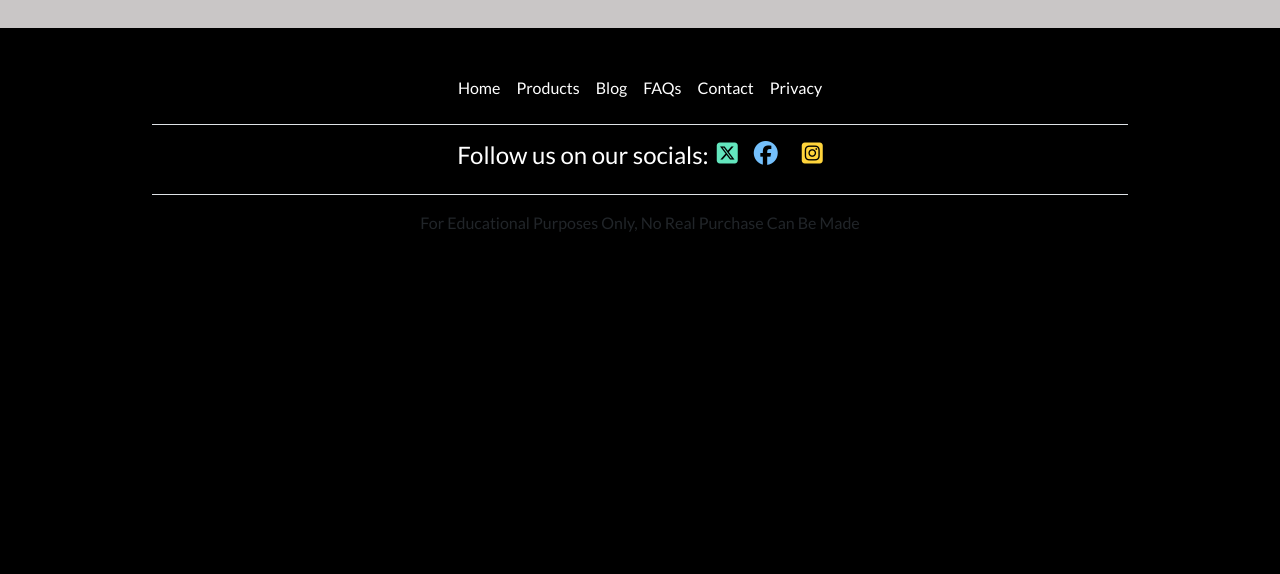
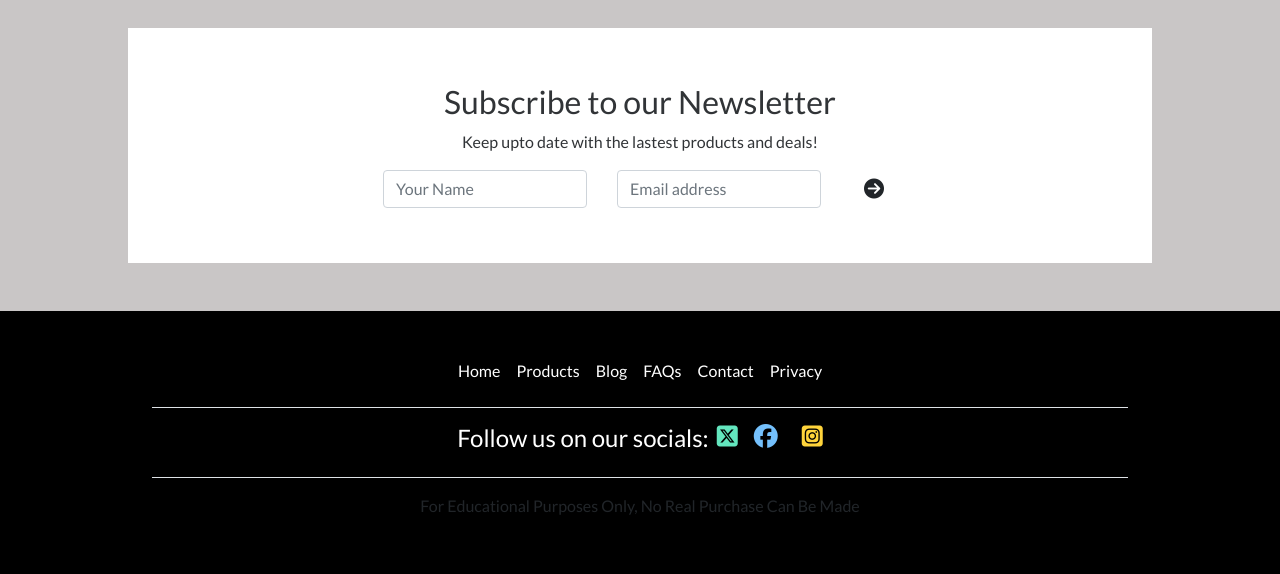
Before and after one commit to lukecdev/Trail-Direct, a Django app: page / in a window 1280 px wide. Shown: the part 1280-1854 px from the top of the page. Before the commit the page ends 1512 px from the top, so only its background shows below. Run offline with Django 4.2, Linux system fonts and the light colour scheme; the visitor is signed in with stand-in values (Sample User, id 1); parts of the project's set-up code (start-up, migrations or seed data) failed here and were passed over; some libraries are stand-ins or nearby versions.

Commit message:
updating newslatter form

```diff
--- a/home/templates/home/index.html
+++ b/home/templates/home/index.html
@@ -71,7 +71,7 @@
     </section>
 
     <!--Newletter--> <!--https://bbbootstrap.com/snippets/bootstrap-responsive-subscribe-our-newsletter-form-81055470-->
-    {% if not user.is_authenticated %}
+
     <section>
         <div class="newsletter-subscribe mt-5 container">
             <div class="container">
@@ -101,5 +101,5 @@
             </div>
         </div>
     </section>
-    {% endif %}
+
 {% endblock %}
--- a/home/views.py
+++ b/home/views.py
@@ -54,6 +54,7 @@ def subscribe(request):
         subscribe_model_instance.name = name
         subscribe_model_instance.email = email
         subscribe_model_instance.save()
+
         messages.success(request, f'{email} email was successfully subscribed to our newsletter!')
         return redirect(request.META.get("HTTP_REFERER", "/"))
 
@@ -67,7 +68,15 @@ def newsletter(request):
             receivers = form.cleaned_data.get('receivers').split(',')
             email_message = form.cleaned_data.get('message')
 
-            mail = EmailMessage(subject, email_message, f"PyLessons <{request.user.email}>", bcc=receivers)
+            for subscriber in SubscribedUsers.objects.all():
+                unsubscribe_link = (
+                    f"http://127.0.0.1:8000/unsubscribe/{subscriber.email}/"
+                )
+                email_message_with_unsubscribe = (
+                    f"{email_message}\n\nUnsubscribe link: {unsubscribe_link}"
+                )
+
+            mail = EmailMessage(subject, email_message, f"TrailDirect <{request.user.email}>", bcc=receivers)
             mail.content_subtype = 'html'
 
             if mail.send():
```
